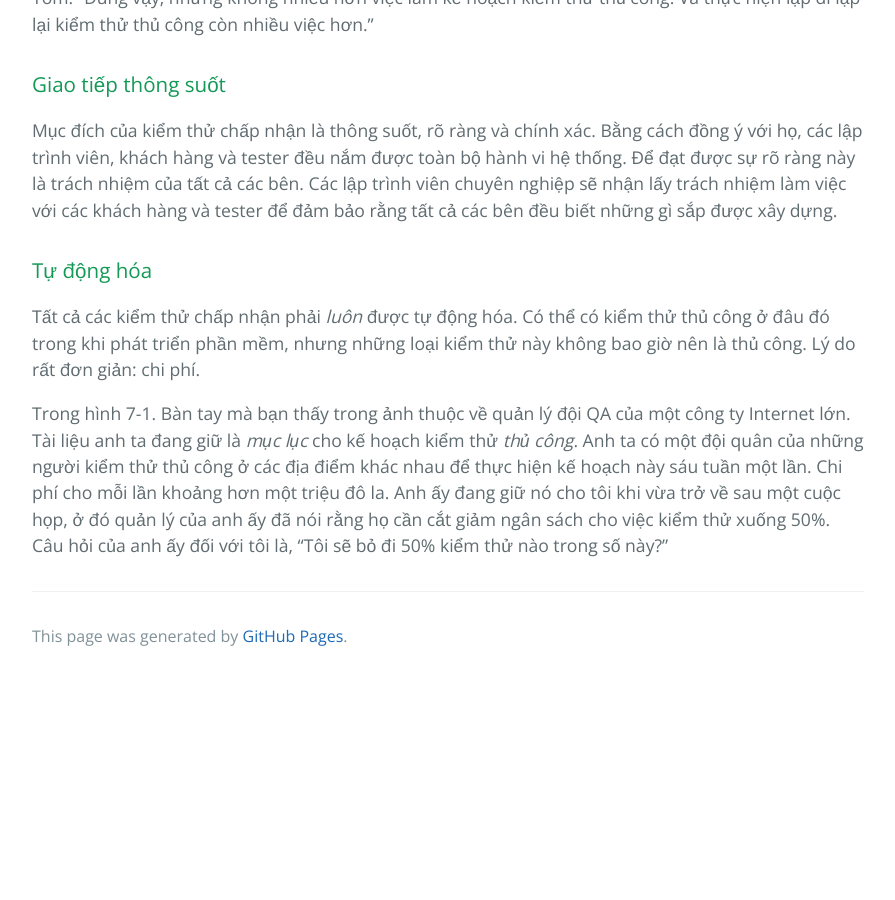
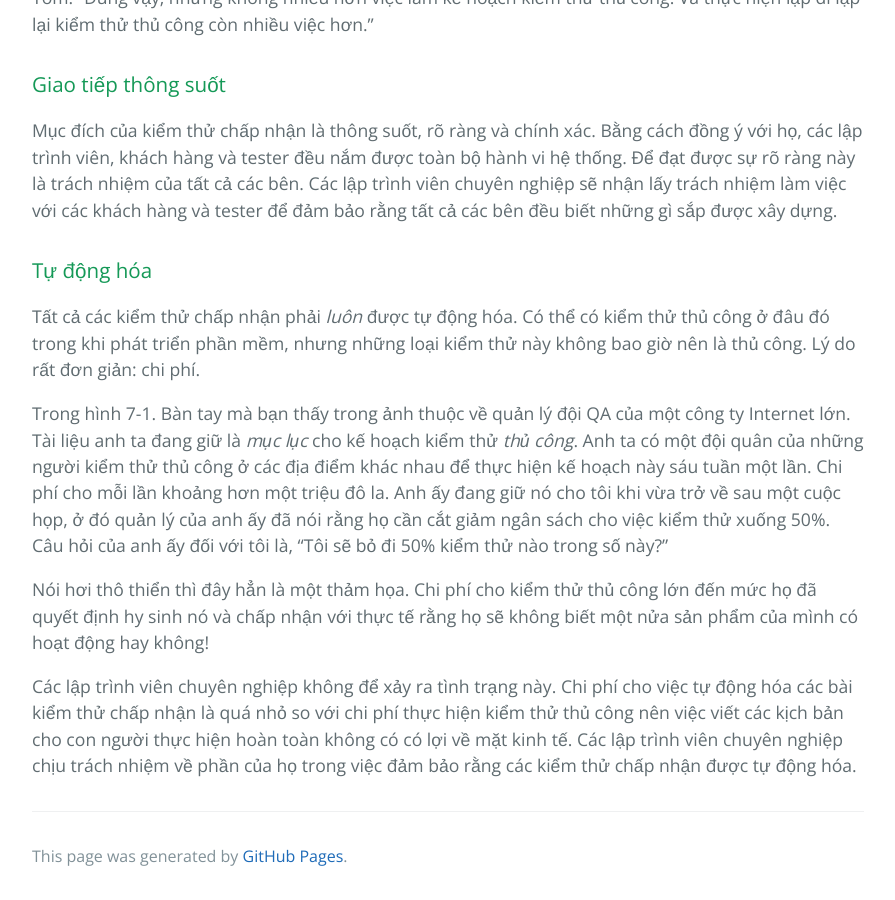
Before and after one commit to HaiBV/haibv.github.io, a Jekyll site: the page built from clean-coder/chapter-7-acceptance-testing.md, in a window 1280 px wide and 900 px high, scrolled down 8316 px. Shown: the whole window, without its empty margins (192-1087 px from the left). Built offline with Jekyll 4.4.1, drawn with Linux system fonts in a browser that asks for light colours; our own code applies the rules of GitHub Pages for plain Markdown files; before the commit the page ends 8996 px from its top, so only the background shows below that.

Commit message:
Book - The Clean Coder - Chapter 7 - Acceptance Testing

```diff
--- a/clean-coder/chapter-7-acceptance-testing.md
+++ b/clean-coder/chapter-7-acceptance-testing.md
@@ -253,3 +253,7 @@ Mục đích của kiểm thử chấp nhận là thông suốt, rõ ràng và c
 Tất cả các kiểm thử chấp nhận phải _luôn_ được tự động hóa. Có thể có kiểm thử thủ công ở đâu đó trong khi phát triển phần mềm, nhưng những loại kiểm thử này không bao giờ nên là thủ công. Lý do rất đơn giản: chi phí.
 
 Trong hình 7-1. Bàn tay mà bạn thấy trong ảnh thuộc về quản lý đội QA của một công ty Internet lớn. Tài liệu anh ta đang giữ là _mục lục_ cho kế hoạch kiểm thử _thủ công_. Anh ta có một đội quân của những người kiểm thử thủ công ở các địa điểm khác nhau để thực hiện kế hoạch này sáu tuần một lần. Chi phí cho mỗi lần khoảng hơn một triệu đô la. Anh ấy đang giữ nó cho tôi khi vừa trở về sau một cuộc họp, ở đó quản lý của anh ấy đã nói rằng họ cần cắt giảm ngân sách cho việc kiểm thử xuống 50%. Câu hỏi của anh ấy đối với tôi là, "Tôi sẽ bỏ đi 50% kiểm thử nào trong số này?"
+
+Nói hơi thô thiển thì đây hẳn là một thảm họa. Chi phí cho kiểm thử thủ công lớn đến mức họ đã quyết định hy sinh nó và chấp nhận với thực tế rằng họ sẽ không biết một nửa sản phẩm của mình có hoạt động hay không!
+
+Các lập trình viên chuyên nghiệp không để xảy ra tình trạng này. Chi phí cho việc tự động hóa các bài kiểm thử chấp nhận là quá nhỏ so với chi phí thực hiện kiểm thử thủ công nên việc viết các kịch bản cho con người thực hiện hoàn toàn không có có lợi về mặt kinh tế. Các lập trình viên chuyên nghiệp chịu trách nhiệm về phần của họ trong việc đảm bảo rằng các kiểm thử chấp nhận được tự động hóa.
```
